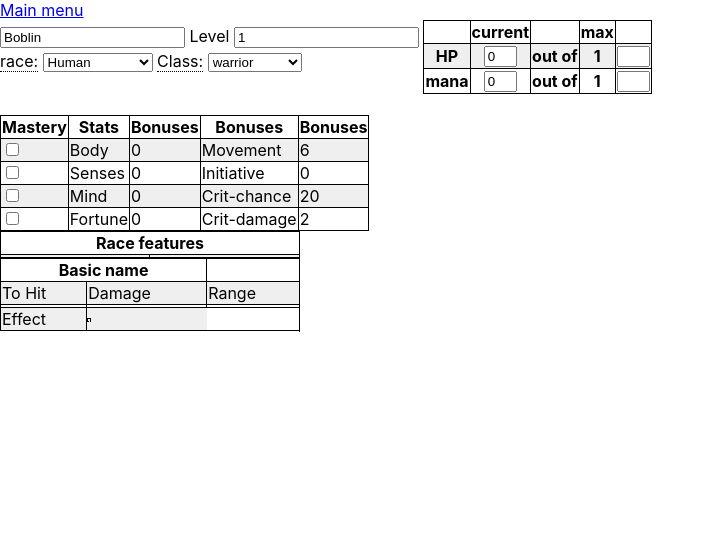
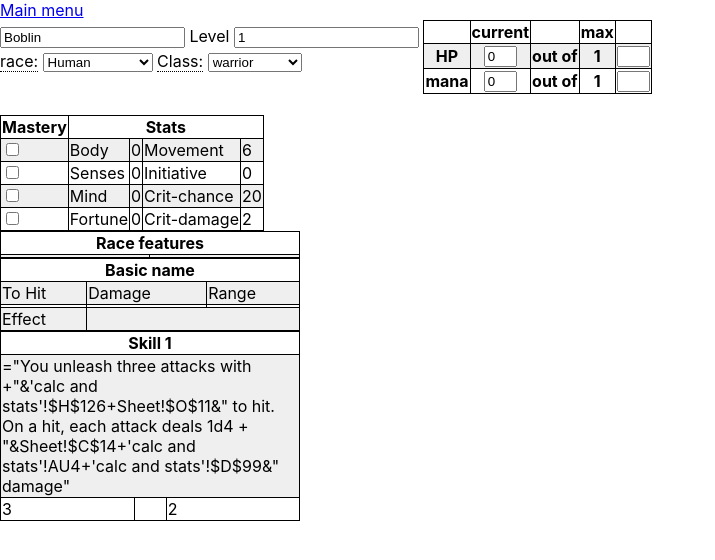
Before and after one commit to Nikonej/MPG, a website: page public/0.html in a window 1280 px wide. Shown: the whole page, without its empty margins (0-715 px from the left). Drawn offline with nearby package versions, Linux system fonts and the light colour scheme; no server answers.

Commit message:
Update 0.html

```diff
--- a/public/0.html
+++ b/public/0.html
@@ -26,6 +26,11 @@
       display: inline-block;
       border-bottom: 1px dotted rgb(0, 0, 0); /* Add dots under the hoverable text */
       cursor: pointer;
+    }
+
+    td.tooltip {
+      display: table-cell;
+      border-bottom: none;
     }
 
     .line2 {
@@ -401,10 +406,7 @@
     <table>
       <tr>
         <th>Mastery</th>
-        <th>Stats</th>
-        <th>Bonuses</th>
-        <th>Bonuses</th>
-        <th>Bonuses</th>
+        <th colspan="4" >Stats</th>
       </tr>
       <tr>
         <td><input type="checkbox" id="bodyMastery" name="bodyM" value="on" class="masteries"></td>
@@ -447,7 +449,7 @@
     </table>
     <table width="300px">
       <tr>
-        <th colspan="2" id="basicname">Basic name</th>
+        <th colspan="3" id="basicname">Basic name</th>
       </tr>
       <tr>
         <td>To Hit</td>
@@ -461,9 +463,22 @@
       </tr>
       <tr>
         <td>Effect</td>
-        <td id="effect" colspan="2" class="tooltip"><span></span><span class="tooltiptext" style="white-space: pre-line">@Model.CommentText>hewo</span></td>
+        <td colspan="2" id="effect" class="tooltip"><span></span><span class="tooltiptext" style="white-space: pre-line">@Model.CommentText>hewo</span></td>
       </tr>
       <tr>
+    </table>
+    <table width="300px">
+      <tr>
+        <th colspan="3" id="skill1">Skill 1</th>
+      </tr>
+      <tr>
+        <td colspan="3" id="skill1desc">="You unleash three attacks with +"&'calc and stats'!$H$126+Sheet!$O$11&" to hit. On a hit, each attack deals 1d4 + "&Sheet!$C$14+'calc and stats'!AU4+'calc and stats'!$D$99&" damage"</td>
+      </tr>
+      <tr>
+        <td id="skill1mana" >3</td>
+        <td id="skill1uses"></td>
+        <td id="skill1ap">2</td>
+      </tr>
     </table>
     <script src="/socket.io/socket.io.js"></script>
     <script src="/classes/pug.js"></script>
```
